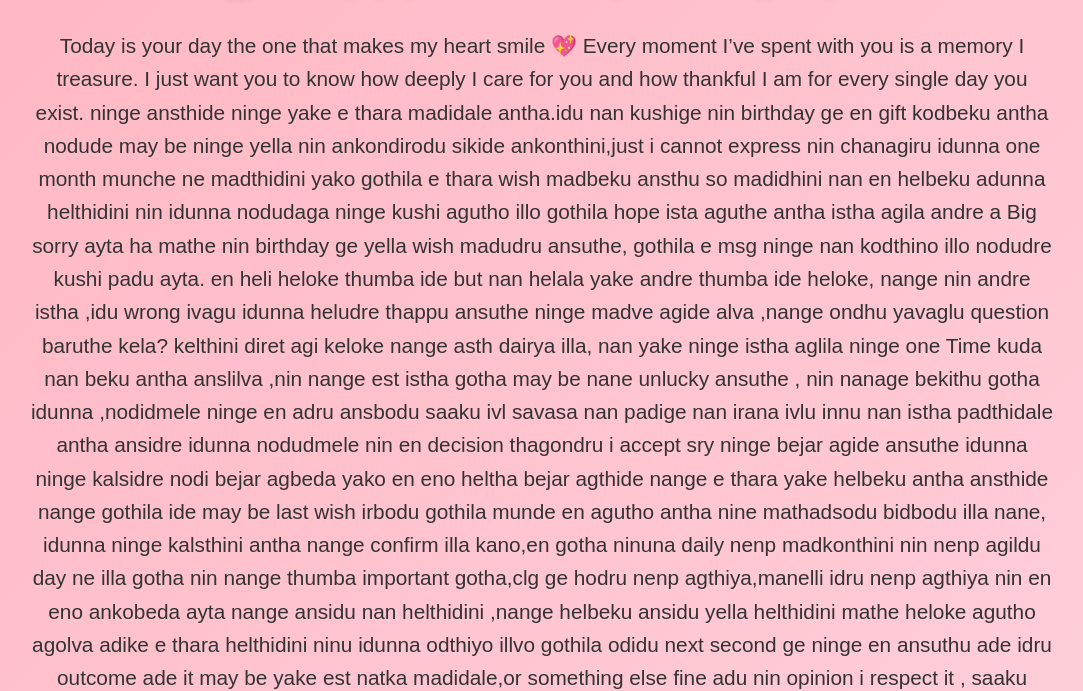
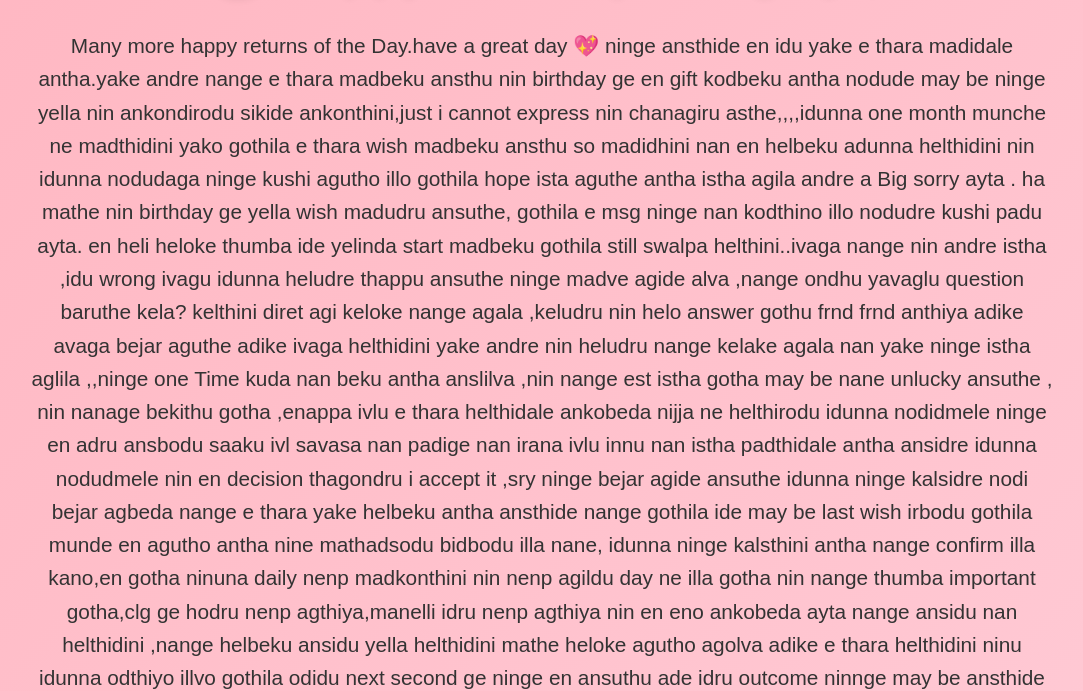
Before and after one commit to nayana-23-p/Birthday, a website built with Vite: page index.html in a window 1280 px wide. Shown: the part 109-800 px from the top of the page, without its empty margins (98-1181 px from the left). Built offline with nearby package versions, Linux system fonts and the light colour scheme.

Commit message:
first commit

```diff
--- a/index.html
+++ b/index.html
@@ -53,31 +53,29 @@
   <body>
     <h1>🎂 Happy Birthday, <span id="name">Nimge </span> 🎉</h1>
     <p>
-      Today is your day  the one that makes my heart smile 💖
-      Every moment I’ve spent with you is a memory I treasure.
-      I just want you to know how deeply I care for you and
-      how thankful I am for every single day you exist. ninge
-      ansthide ninge yake e thara madidale antha.idu nan kushige
-      nin birthday ge en gift kodbeku antha nodude may be ninge yella
+      Many more happy returns of the Day.have a great day  💖  ninge
+      ansthide en idu yake e thara madidale antha.yake andre nange e thara madbeku
+      ansthu nin birthday ge en gift kodbeku antha nodude may be ninge yella
       nin ankondirodu sikide ankonthini,just i cannot express nin
-      chanagiru idunna one month munche ne madthidini yako gothila
+      chanagiru asthe,,,,idunna one month munche ne madthidini yako gothila
       e thara wish madbeku ansthu so madidhini nan en helbeku adunna
       helthidini nin idunna nodudaga ninge kushi agutho illo gothila
-      hope ista aguthe antha istha agila andre a Big sorry ayta
+      hope ista aguthe antha istha agila andre a Big sorry ayta .
       ha mathe nin birthday ge yella wish madudru ansuthe, gothila
       e msg ninge nan kodthino illo nodudre kushi padu ayta.
-      en heli heloke thumba ide but nan helala yake andre thumba ide
-      heloke, nange nin andre istha ,idu wrong ivagu idunna heludre
+      en heli heloke thumba ide yelinda start madbeku gothila still
+      swalpa helthini..ivaga nange nin andre istha ,idu wrong ivagu idunna heludre
       thappu ansuthe ninge madve agide alva ,nange ondhu yavaglu question
-      baruthe kela? kelthini diret agi keloke nange asth dairya illa,
-      nan yake ninge istha aglila ninge one Time kuda nan beku antha
+      baruthe kela? kelthini diret agi keloke nange agala ,keludru nin
+      helo answer gothu frnd frnd anthiya adike avaga bejar aguthe adike ivaga helthidini
+      yake andre nin heludru nange kelake agala
+      nan yake ninge istha aglila ,,ninge one Time kuda nan beku antha
       anslilva ,nin nange est istha gotha may be nane unlucky
-      ansuthe , nin nanage bekithu gotha idunna ,nodidmele ninge en
-      adru ansbodu saaku ivl savasa nan padige nan irana ivlu innu nan
+      ansuthe , nin nanage bekithu gotha ,enappa ivlu e thara helthidale ankobeda nijja ne helthirodu
+      idunna nodidmele ninge en adru ansbodu saaku ivl savasa nan padige nan irana ivlu innu nan
       istha padthidale antha ansidre idunna nodudmele nin en decision
-      thagondru i accept sry ninge bejar agide ansuthe idunna ninge
-      kalsidre nodi bejar agbeda yako en eno heltha bejar agthide nange
-      e thara yake helbeku antha ansthide nange gothila
+      thagondru i accept it ,sry ninge bejar agide ansuthe idunna ninge
+      kalsidre nodi bejar agbeda nange e thara yake helbeku antha ansthide nange gothila
      ide may be last wish irbodu gothila munde en agutho antha nine
      mathadsodu bidbodu illa nane, idunna ninge kalsthini antha nange
      confirm illa kano,en gotha ninuna daily nenp madkonthini nin
@@ -86,10 +84,35 @@
      nin en eno ankobeda ayta nange ansidu nan helthidini ,nange
      helbeku ansidu yella helthidini mathe heloke agutho agolva
      adike e thara helthidini ninu idunna odthiyo illvo gothila
-     odidu next second ge ninge en ansuthu ade idru outcome ade it may be
-     yake est natka madidale,or something else fine adu nin opinion
-     i respect it , saaku ansuthe alva thank you est time kotti odidhiya
-     ankondhidini,,,,      <br><br>
+     odidu next second ge ninge en ansuthu ade idru outcome  ninnge may be
+     ansthide  yake est natka madidale,or something else fine adu nin opinion
+     i respect it ,when i write this msg tears are coming litreally gothila
+     yake antha, adru en eno helbeku ansthide ,,,,ninge nan bedva gothu thago
+     nan beda antha ,,,hmm mathe en heli adru nane unlucky nan istha patidu
+     enu sigala ninu nu sersi nange ansuthe nan changi irbekithu avaga
+     ninge istha agthide,i felt very bad, ninge nenp idiya  nin nan school ge
+     hogo time alli meet madthididhu monne monne meet madiro thara feel
+     monne monne nin nan mathadsiro thara feel ,already it's been several
+     years nan navu hogid place athra hodaga allinda bere travel maduvaga
+     nan mansalle ankondirthini navu ilige barthidvi alva antha school road
+     clg road,nin mathadiro one-one mathu nenpidave it's all turn it  memory
+     most of the time nin rush agine mathadiya gotha promise thumba bejar
+     agide,nijja one-one word kuda nenpidave,,,some times i will nan yelarigu
+     important agle illa yar life allu except my parents,,last one mathu ,nanu
+     ninge choice irbodu but ninu nange one and only option agide ivagu idiya ......ok
+     whatever it is already all end like very bad nan life alli e thara bejar aguthe
+     ankonde irlila ,,heltharala yavd sigala adukke thumba efforts akodu antha
+     nodu ninge bejar adre sry ayta nange e thara heloke agutho illo munde  gothila
+     adike helthidini bejar agbeda pls ,,,nin bejar adre nangenu gothagala hogu
+     ninge sit bandru nan mele sit madake agala,,cl madi anthru baiyala gothu nange
+      ,ok  one-one time alli ansuthe life nin hage msg cl madthidyala alle stuck agirbekithu antha
+     but navu ankondage yella enu agala alva,adru appi nange nin bekithu gotha but ninge nan beku antha
+     ansliva yavagu,,,idu nan last breath vargu nenp iruthe nange helakke agthila physically present
+     mentally death agini ansuthe , yav thara express madake agala bidu
+     ivaga nin think madthirthiya alva enu e hudgi en eno mathadidale antha
+     alva ,,,,nan life alli ninge importants kotage yargu kottu illa wait kuda madila nodu,,,,
+      saaku ansuthe alva bor aytu ningu ,,, thank you est time kotti odidhiya
+     ankondhidini,,,,       <br><br>
       Wishing you all the happiness, love, and dreams coming true.
       You deserve nothing less than the best, always.
       <br><br>
```
